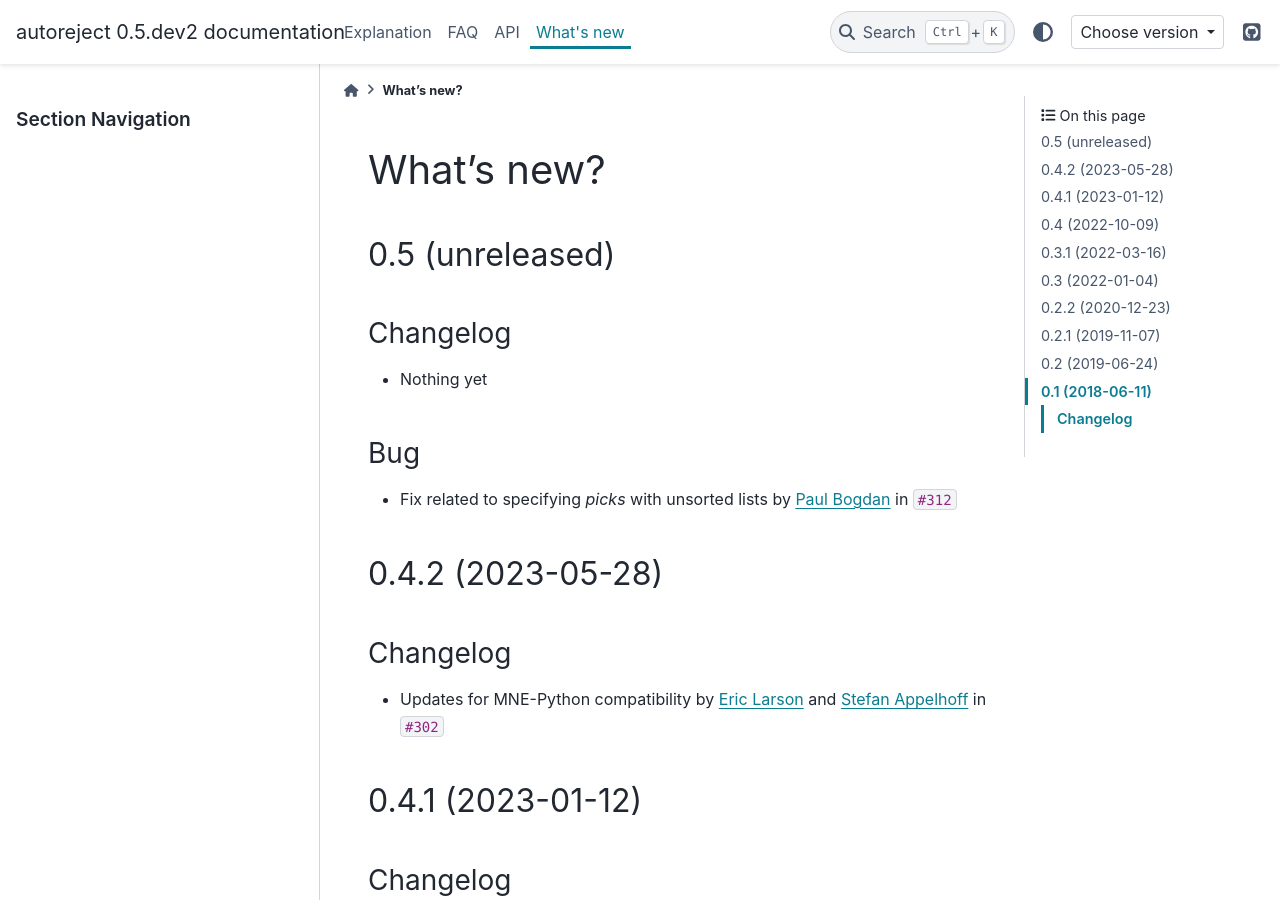
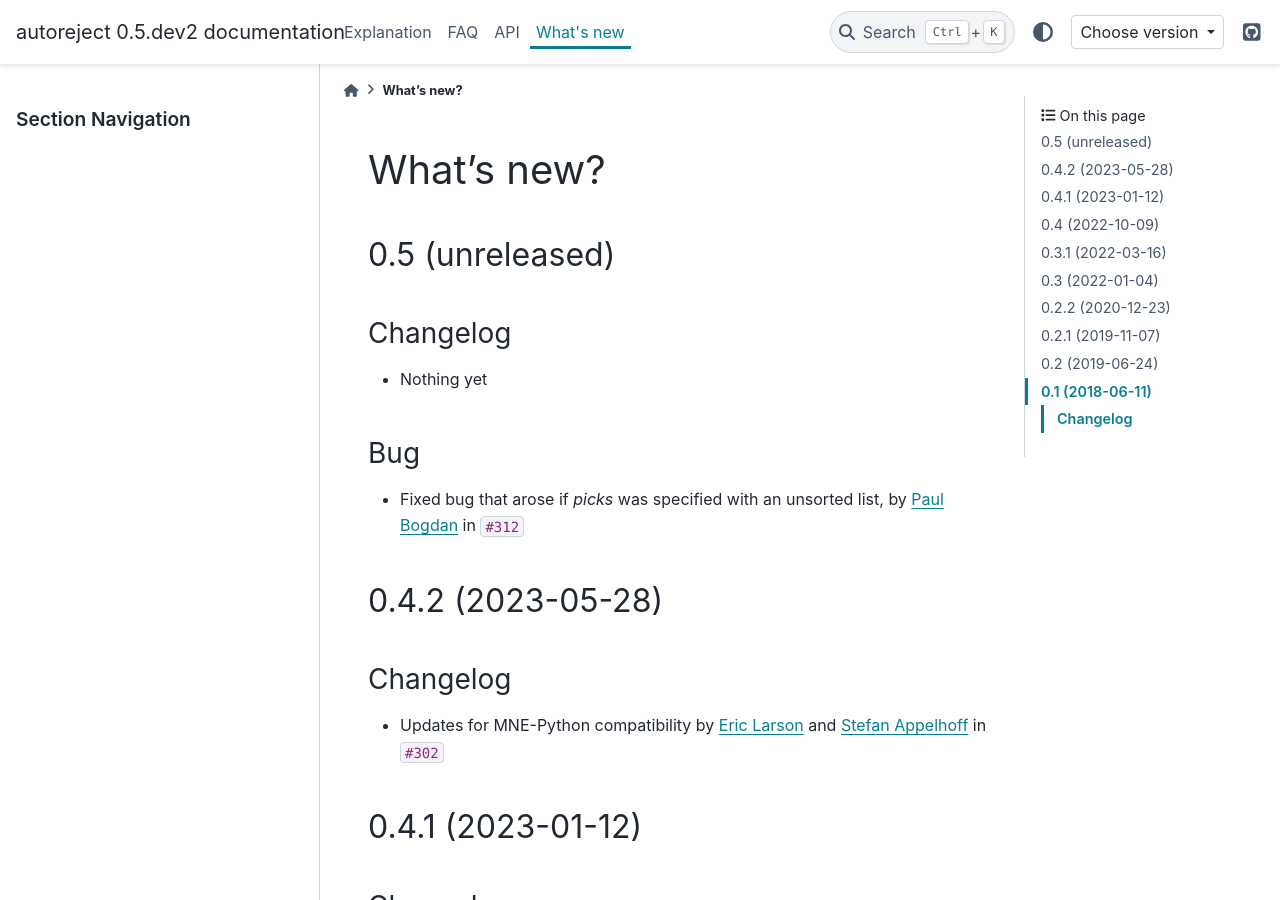
Before and after one commit to autoreject/autoreject, a Sphinx documentation site: the page built from doc/whats_new.rst, in a window 1280 px wide and 900 px high. Built offline with Sphinx 7.4.7 and the PyData theme 0.15.4, drawn with Linux system fonts in a browser that asks for light colours; pages that are not in the unit, such as notebooks, are missing from menus; cross-references to code outside the pages are shown as plain code.

```diff
--- a/doc/whats_new.rst
+++ b/doc/whats_new.rst
@@ -20,7 +20,7 @@
 Bug
 ~~~
 
-- Fix related to specifying `picks` with unsorted lists by `Paul Bogdan`_ in :github:`#312`
+- Fixed bug that arose if `picks` was specified with an unsorted list, by `Paul Bogdan`_ in :github:`#312`
 
 .. _0.4.2:
 
```
